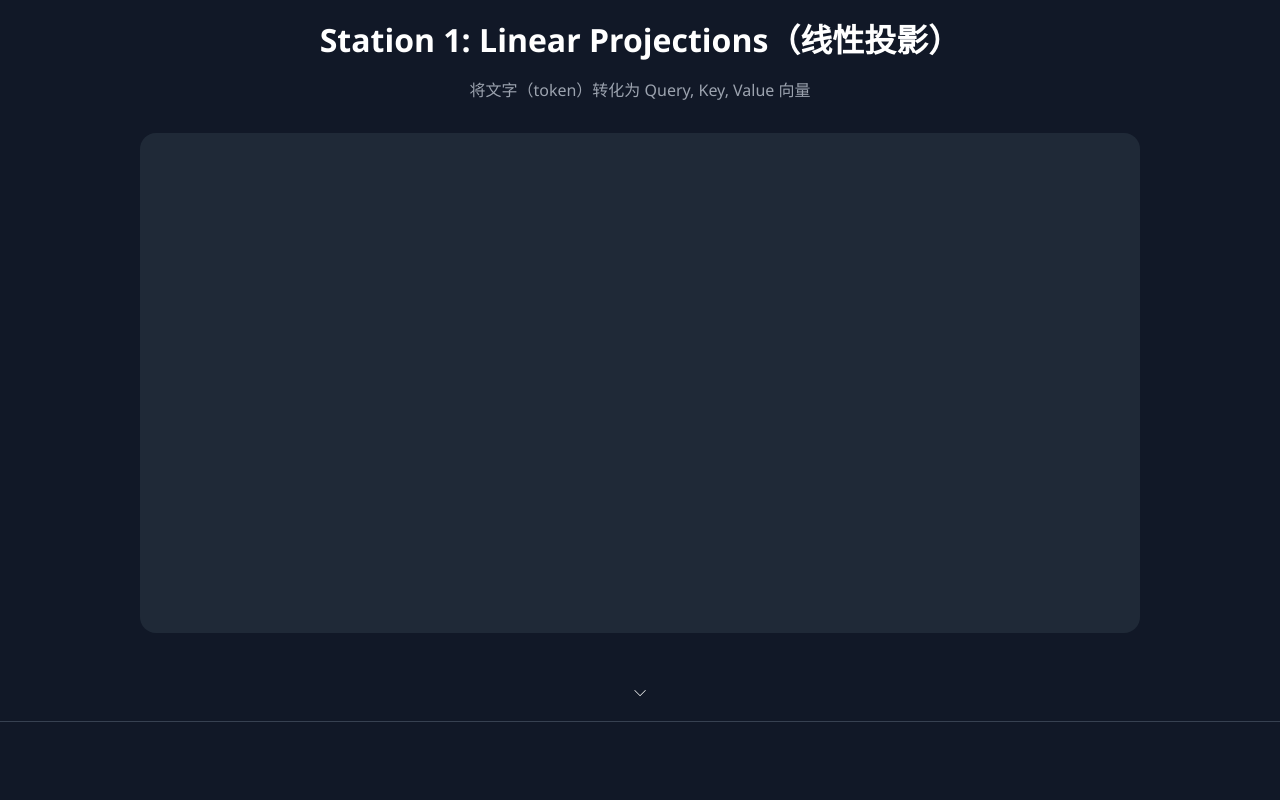
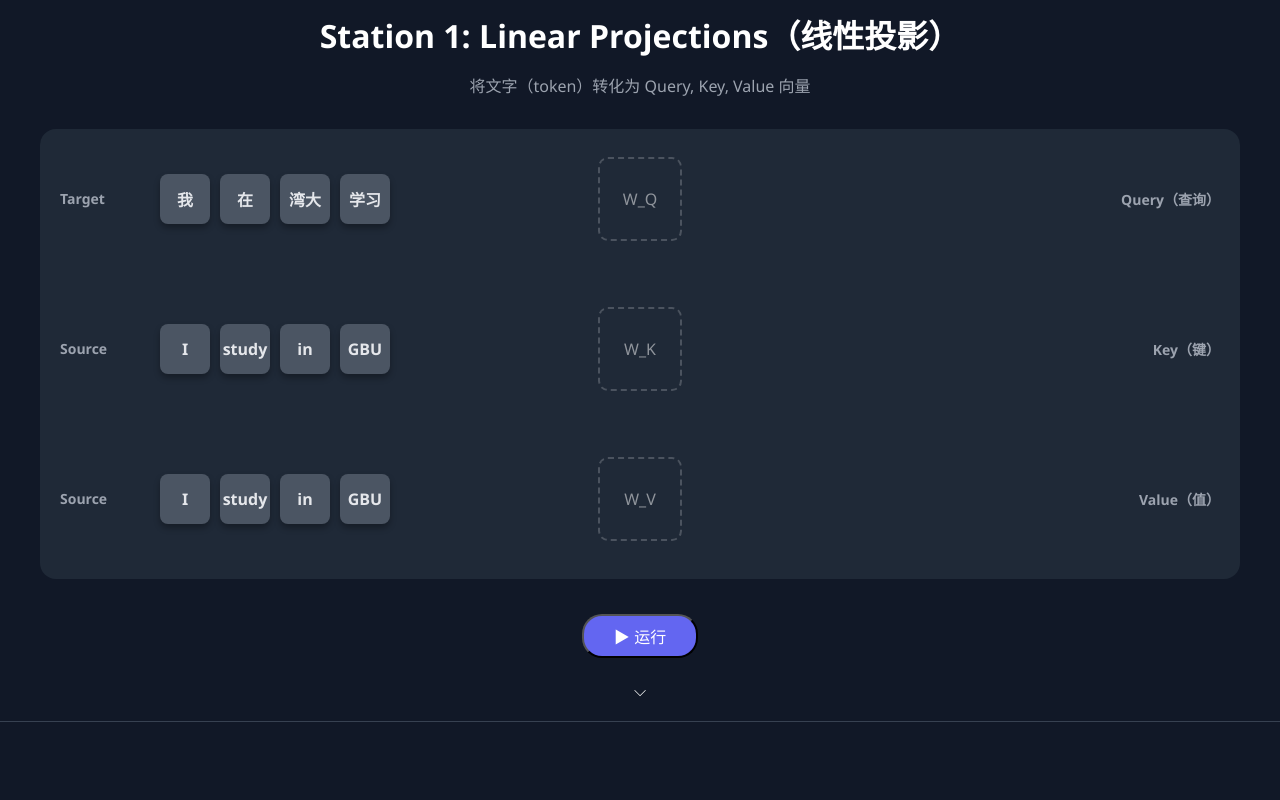
Before and after one commit to Ranger-Liang/Dynamic-Demonstrate-of-Transformer, a plain HTML site: page index.html in a window 1280 px wide. Shown: the part 880-1680 px from the top of the page. Drawn offline with nearby package versions, Linux system fonts and the light colour scheme.

Commit message:
station1

```diff
--- a/index.html
+++ b/index.html
@@ -17,11 +17,10 @@
 </head>
 <body>
 
-
     <section id="header" class="station">
         <div class="content-wrapper">
-            <h1>Dynamic Deconstruction of Transformer</h1>
-            <h2>Transformer架构的动态解构</h2>
+            <h1>Dynamic Demonstrate of Transformer</h1>
+            <h2>Transformer架构的动态展示</h2>
             <br>
 
             <p class="desc">
@@ -33,6 +32,7 @@
                 通过全流程动态可视化，零门槛、直观地为您呈现 Transformer 的内部工作机制，助您深度理解 AI 的核心引擎。
             </p>
         </div>
+
         <div class="scroll-down-indicator">
             <span>⌵</span>
             <p class="desc">向下滚动<br>开始探索</p>
@@ -45,13 +45,45 @@
         <div class="content-wrapper">
             <h2>Station 1: Linear Projections（线性投影）</h2>
             <p class="desc">将文字（token）转化为 Query, Key, Value 向量</p>
-            <!-- 这里留空的 container，稍后用 JS 填充内容 -->
-            <div id="container-1" class="viz-container"></div>
-        </div>
+            <div id="container-1" class="viz-container">
+
+                <!-- Row 1: Query (红) -->
+                <div class="pipeline-row q" >
+                    <span class="row-label">Target</span>
+                    <div class="input-group" id="s1-in-q"></div>
+                    <div class="gate">W_Q</div>
+                    <div class="output-group" id="s1-out-q" ></div>
+                    <span class="vector">Query（查询）</span>
+                </div>
+
+                <!-- Row 2: Key (蓝) -->
+                <div class="pipeline-row k" >
+                    <span class="row-label">Source</span>
+                    <div class="input-group" id="s1-in-k"></div>
+                    <div class="gate">W_K</div>
+                    <div class="output-group" id="s1-out-k"></div>
+                    <span class="vector">Key（键）</span>
+                </div>
+
+                <!-- Row 3: Value (绿) -->
+                <div class="pipeline-row v" >
+                    <span class="row-label">Source</span>
+                    <div class="input-group" id="s1-in-v"></div>
+                    <div class="gate">W_V</div>
+                    <div class="output-group" id="s1-out-v"></div>
+                    <span class="vector">Value（值）</span>
+                </div>
+            </div>
+
+            <button onclick="playStation1()">▶ 运行</button>
+
+         </div>
+
         <div class="scroll-down-indicator">
             <span>⌵</span>
         </div>
     </section>
+
 
 
     <section id="station-2" class="station">
--- a/js/data.js
+++ b/js/data.js
@@ -0,0 +1,77 @@
+const TransformerData = {
+
+    text: {
+        source: ["I", "study", "in", "GBU"],
+
+        target: ["我", "在", "湾大", "学习"],
+
+        fullSource: "I study in GBU",
+        fullTarget: "我在湾大学习"
+    },
+
+
+    colors: {
+
+        q: {
+            bg: "#7f1d1d",
+            border: "#ef4444",
+            text: "#fecaca"
+        },
+
+        k: {
+            bg: "#1e3a8a",
+            border: "#3b82f6",
+            text: "#bfdbfe"
+        },
+
+        v: {
+            bg: "#064e3b",
+            border: "#10b981",
+            text: "#a7f3d0"
+        },
+
+        attention: {
+            bg: "#fbbf24",
+            border: "#f59e0b",
+            text: "#78350f",
+            glow: "rgba(251, 191, 36, 0.6)"
+        },
+
+        input: {
+            bg: "#4b5563",
+            text: "#e5e7eb"
+        }
+    },
+
+
+    logic: {
+
+        wo_probs: [
+            0.92,
+            0.04,
+            0.03,
+            0.01
+        ],
+
+        zai_probs: [
+            0.05,
+            0.01,
+            0.90,
+            0.04,
+        ],
+
+        wanda_probs: [
+            0.01,
+            0.02,
+            0.11,
+            0.86,
+        ],
+
+        xuexi_probs: [
+            0.08,
+            0.89,
+            0.02,
+            0.01,
+        ]
+    }
+};
--- a/js/main.js
+++ b/js/main.js
@@ -0,0 +1,6 @@
+document.addEventListener("DOMContentLoaded", () => {
+    // 页面加载完毕，开始从 data.js 读取数据并生成方块
+    initStation1();
+
+    // 将来你还会有 initStation2(), initStation3()...
+});
--- a/js/station1.js
+++ b/js/station1.js
@@ -0,0 +1,80 @@
+function initStation1() {
+
+    const cnWords = TransformerData.text.target;
+    const enWords = TransformerData.text.source;
+
+
+    renderBoxes("s1-in-q", cnWords, "input");
+    renderBoxes("s1-out-q", cnWords, "q");
+
+
+    renderBoxes("s1-in-k", enWords, "input");
+    renderBoxes("s1-out-k", enWords, "k");
+
+    renderBoxes("s1-in-v", enWords, "input");
+    renderBoxes("s1-out-v", enWords, "v");
+}
+
+
+function renderBoxes(containerId, wordList, type) {
+    const container = document.getElementById(containerId);
+    if (!container) return;
+    container.innerHTML = "";
+
+    wordList.forEach(word => {
+        const div = document.createElement("div");
+        div.innerText = word;
+
+
+        div.className = "box";
+
+        const styleConfig = TransformerData.colors[type];
+
+        if (styleConfig) {
+            div.style.backgroundColor = styleConfig.bg;
+            div.style.borderColor = styleConfig.border || "transparent";
+            div.style.color = styleConfig.text;
+
+            if (type !== 'input') {
+                div.style.borderStyle = "solid";
+                div.style.borderWidth = "2px";
+            }
+        }
+
+        container.appendChild(div);
+    });
+}
+
+
+
+function playStation1() {
+    const tl = gsap.timeline();
+
+
+    gsap.set("#s1-in-q, #s1-in-k, #s1-in-v", { x: 0, opacity: 1 });
+    gsap.set("#s1-out-q, #s1-out-k, #s1-out-v", { x: 0, opacity: 0 });
+
+
+    tl.to("#s1-in-q, #s1-in-k, #s1-in-v", {
+        x: 330,
+        duration: 1,
+        ease: "power2.inOut"
+    });
+
+    tl.to(".gate", {
+        borderColor: "white",
+        scale: 1.1,
+        duration: 0.1,
+        yoyo: true,
+        repeat: 1
+    });
+
+    tl.to("#s1-in-q, #s1-in-k, #s1-in-v", { opacity: 0, duration: 0.1 }, "<");
+    tl.to("#s1-out-q, #s1-out-k, #s1-out-v", { opacity: 1, duration: 0.1 }, "<");
+
+    tl.to("#s1-out-q, #s1-out-k, #s1-out-v", {
+        x: 200,
+        duration: 1,
+        ease: "back.out(1.5)"
+    });
+}
--- a/style.css
+++ b/style.css
@@ -21,8 +21,8 @@ body {
 }
 
 .viz-container {
-    width: 1000px;
-    height: 500px;
+    width: 1200px;
+    height: 450px;
     background: #1f2937;
     border-radius: 16px;
     margin: 20px auto;
@@ -52,3 +52,95 @@ h1 { font-size: 2.5rem; margin-bottom: 1rem;}
 }
 
 footer{ color: #9ca3af;}
+
+.pipeline-row{
+    position: relative;
+    display: flex;
+    align-items: center;
+    height: 80px;
+}
+
+.input-group{
+    display: flex;
+    position: absolute;
+    left: 120px;
+}
+
+.row-label{
+            width: 100px;
+            color: #9ca3af;
+            font-size: 14px;
+            text-align: left;
+            margin-right: auto;
+            margin-left: 20px;
+            font-weight: bold;
+        }
+
+
+.gate{
+    position: absolute;
+    left: 50%;
+    transform: translateX(-50%);
+    width: 80px;
+    height: 80px;
+    border: 2px dashed rgba(255,255,255,0.2);
+    border-radius: 10px;
+    display: flex;
+    align-items: center;
+    justify-content: center;
+    color: rgba(255,255,255,0.5);
+}
+
+.q {
+    top: 30px;
+}
+
+.k {
+    top: 100px;
+}
+
+.v {
+    top: 170px;
+}
+
+.vector{
+        width: 100px;
+        color: #9ca3af;
+        font-size: 14px;
+        text-align: right;
+        margin-left: auto;
+        margin-right: 20px;
+        font-weight: bold;
+    }
+
+.output-group{
+    display: flex;
+    position: absolute;
+    left: 50%;
+    transform: translateX(-50%);
+    opacity: 0;
+}
+
+    button {
+        margin-top: 15px;
+        padding: 8px 30px;
+        background: #6366f1;
+        color: white;
+        border-radius: 20px;
+        cursor: pointer;
+        font-size: 16px;
+    }
+
+    .box {
+        width: 50px;
+        height: 50px;
+        border-radius: 8px;
+        display: flex;
+        align-items: center;
+        justify-content: center;
+        font-weight: bold;
+        font-size: 16px;
+        margin-right: 10px;
+        position: relative;
+        box-shadow: 0 4px 6px rgba(0,0,0,0.3);
+    }
```
